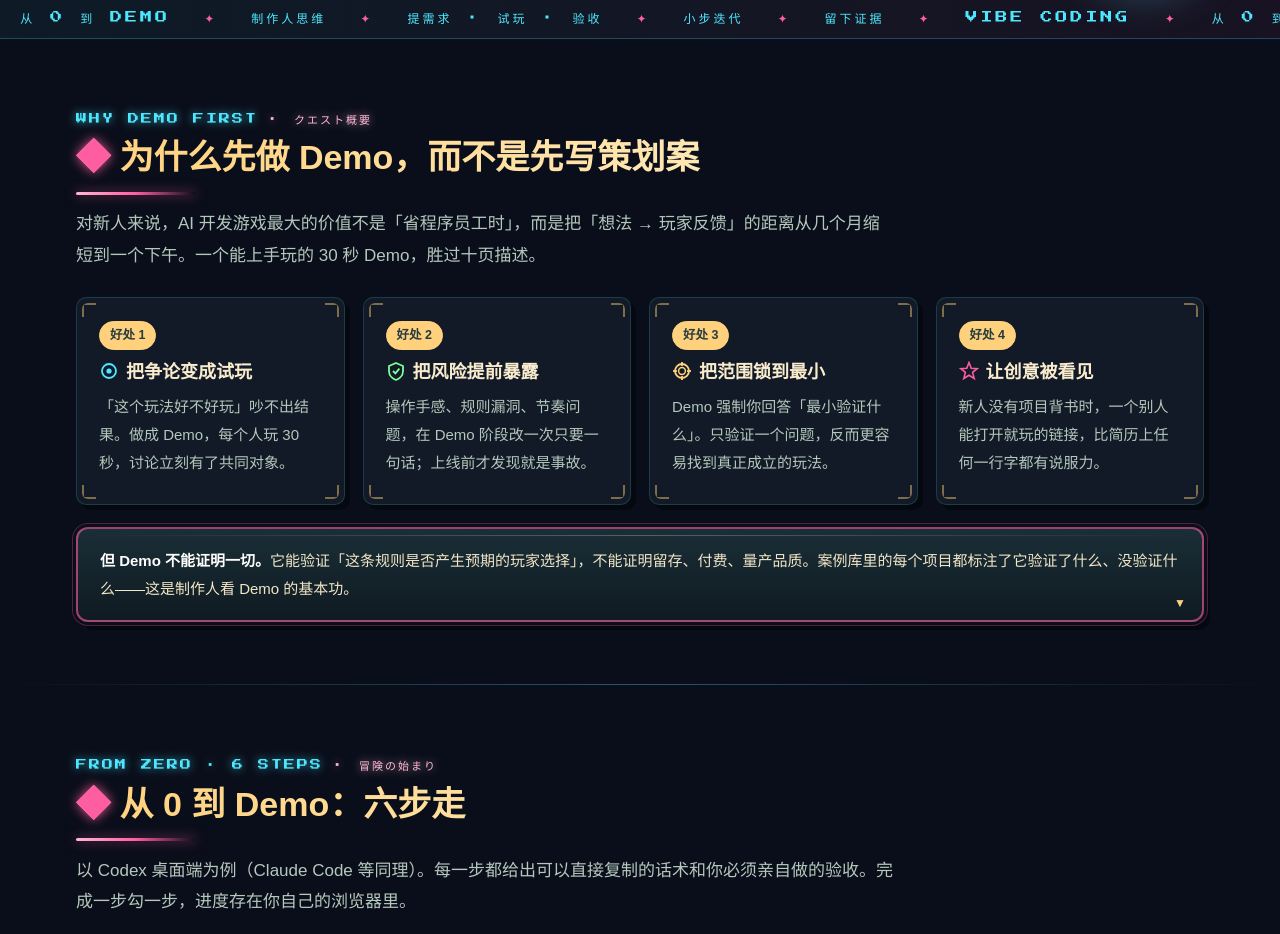
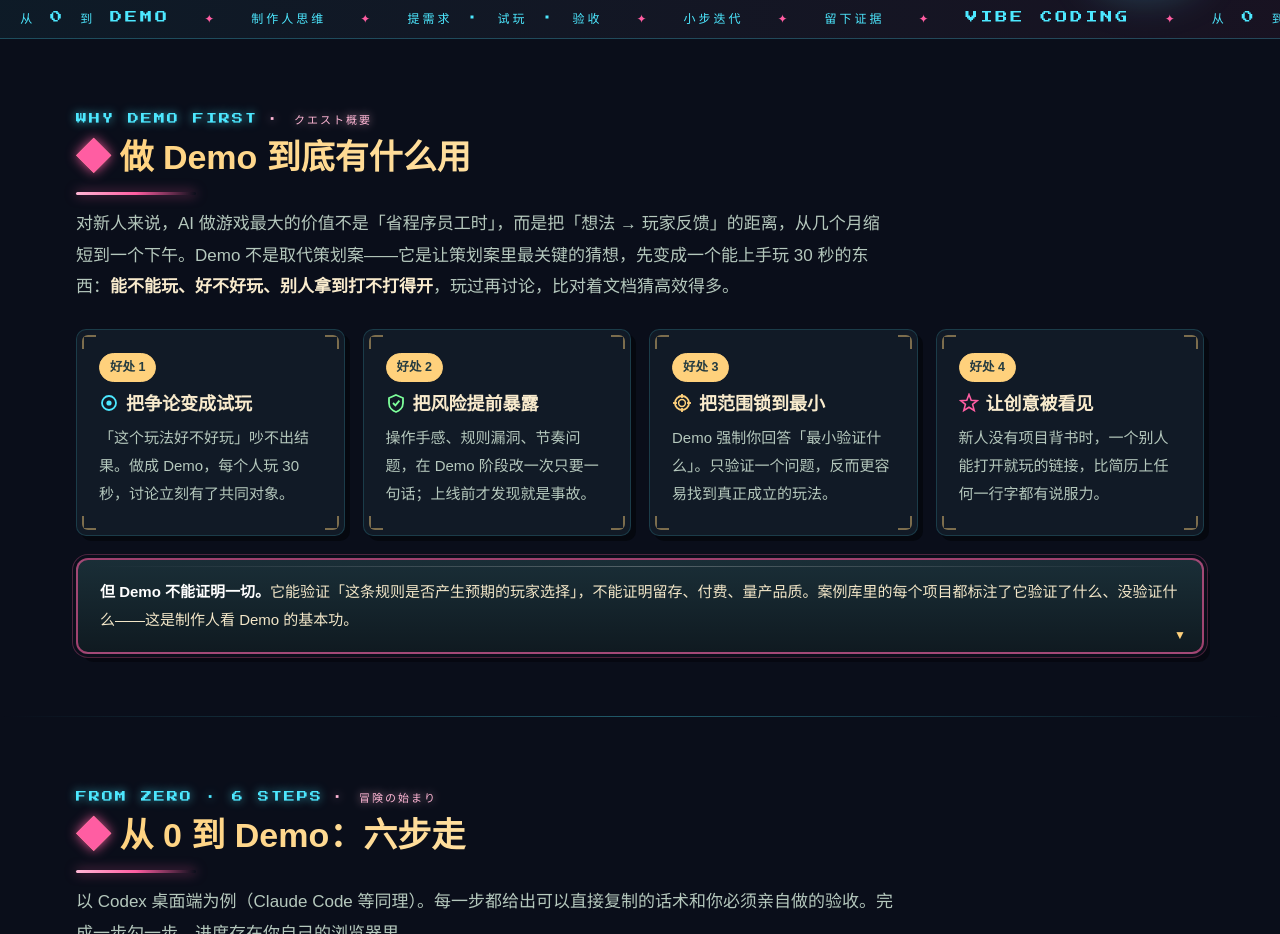
Before and after one commit to masha19890829-netizen/ai-game-courseware, a plain HTML site: page AI游戏开发第一课/体验实验室.html in a window 1280 px wide. Shown: the part 940-1874 px from the top of the page. Drawn offline with Linux system fonts and the light colour scheme; a web font is replaced by a local one.

Commit message:
修正「为什么做Demo」标题歧义:Demo不是取代策划案,是让猜想可上手验证

```diff
--- a/AI游戏开发第一课/体验实验室.html
+++ b/AI游戏开发第一课/体验实验室.html
@@ -510,8 +510,8 @@ h2::after{box-shadow:0 0 12px rgba(255,93,162,.6);background:linear-gradient(90d
 
 <section id="why"><div class="wrap">
   <span class="pix">WHY DEMO FIRST</span>
-  <h2>为什么先做 Demo，而不是先写策划案</h2>
-  <p style="color:var(--muted);max-width:820px">对新人来说，AI 开发游戏最大的价值不是「省程序员工时」，而是把「想法 → 玩家反馈」的距离从几个月缩短到一个下午。一个能上手玩的 30 秒 Demo，胜过十页描述。</p>
+  <h2>做 Demo 到底有什么用</h2>
+  <p style="color:var(--muted);max-width:820px">对新人来说，AI 做游戏最大的价值不是「省程序员工时」，而是把「想法 → 玩家反馈」的距离，从几个月缩短到一个下午。Demo 不是取代策划案——它是让策划案里最关键的猜想，先变成一个能上手玩 30 秒的东西：<b style="color:var(--ink)">能不能玩、好不好玩、别人拿到打不打得开</b>，玩过再讨论，比对着文档猜高效得多。</p>
   <div class="grid g4" style="margin-top:26px">
     <div class="card"><span class="tag gold">好处 1</span><h4><svg width="20" height="20" viewBox="0 0 20 20" style="vertical-align:-3px;margin-right:7px"><circle cx="10" cy="10" r="7" fill="none" stroke="#4de8ff" stroke-width="1.8"/><circle cx="10" cy="10" r="2.6" fill="#4de8ff"/></svg>把争论变成试玩</h4><p>「这个玩法好不好玩」吵不出结果。做成 Demo，每个人玩 30 秒，讨论立刻有了共同对象。</p></div>
     <div class="card"><span class="tag gold">好处 2</span><h4><svg width="20" height="20" viewBox="0 0 20 20" style="vertical-align:-3px;margin-right:7px"><path d="M10 2 L17 5 V10 C17 15 13 18 10 19 C7 18 3 15 3 10 V5 Z" fill="none" stroke="#7dff9b" stroke-width="1.8"/><path d="M7 10 L9.4 12.4 L13.4 7.6" fill="none" stroke="#7dff9b" stroke-width="1.8"/></svg>把风险提前暴露</h4><p>操作手感、规则漏洞、节奏问题，在 Demo 阶段改一次只要一句话；上线前才发现就是事故。</p></div>
```
